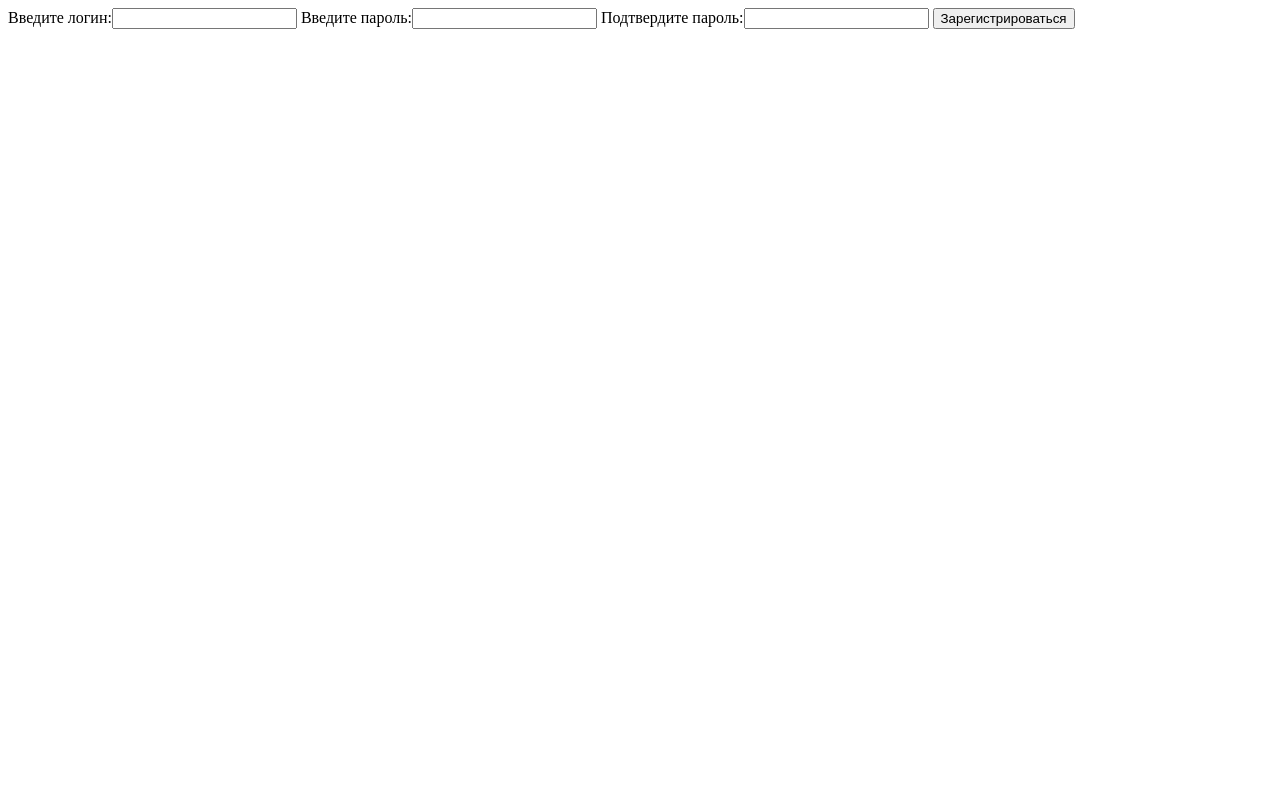
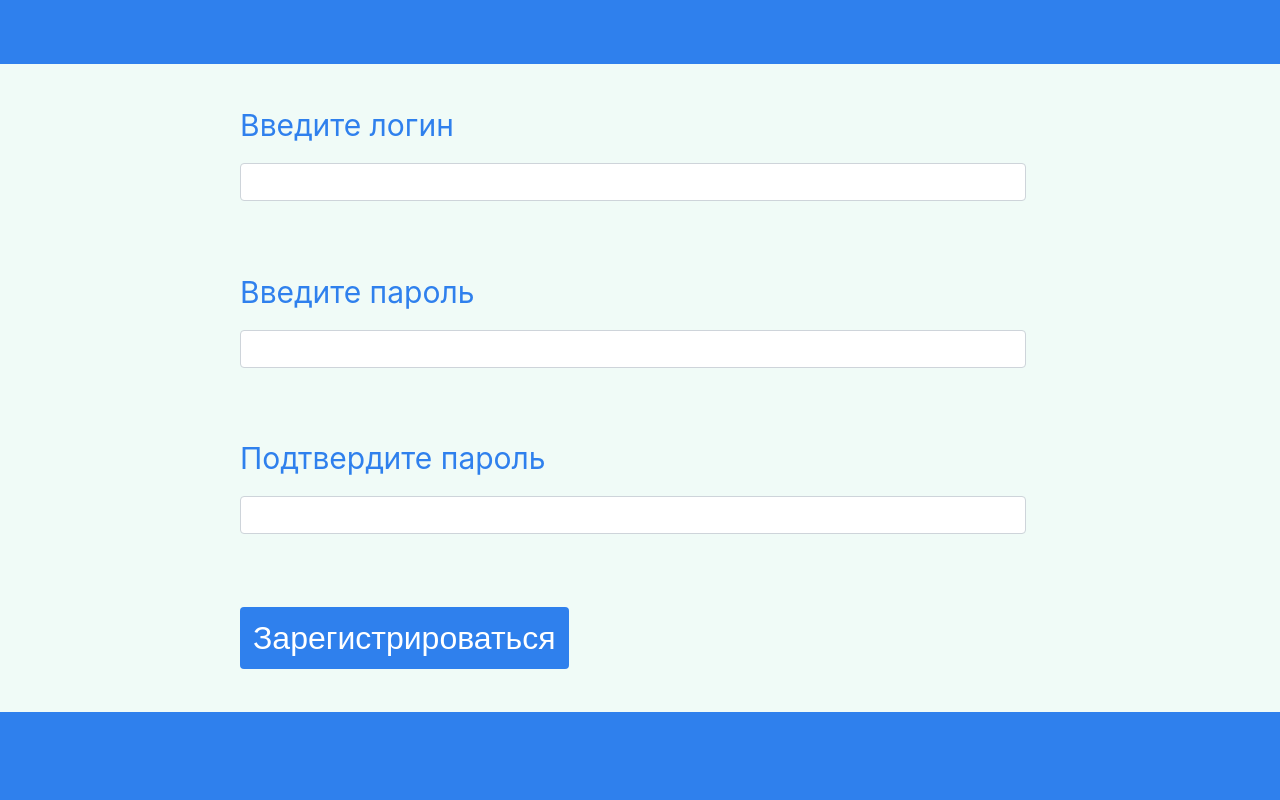
Before and after one commit to BaraevSergey/django_pm, a Django app: page /register in a window 1280 px wide. Run offline with Django 3.2, Linux system fonts and the light colour scheme.

Commit message:
оформление страницы регистрации

```diff
--- a/django_pm/mainapp/static/css/mainapp.css
+++ b/django_pm/mainapp/static/css/mainapp.css
@@ -37,7 +37,7 @@ code {
   background-color: #2F80ED;
 }
 
-.develop_span{
+.develop_span {
   font-size: 22px;
   color: #FFFFFF;
   margin-top: 30px; /* костыльное гавно чтобы было посередине */
@@ -49,7 +49,7 @@ code {
   margin-top: 30px; /* костыльное гавно чтобы было посередине */
 }
 
-#id_login, #id_password {
+#id_login, #id_password, #id_confirm_pass {
   display: block;
   padding: .375rem .75rem;
   font-size: 1rem;
@@ -91,7 +91,7 @@ code {
   flex-direction: row;
 }
 
-.authoruty {
+.authoruty, .register {
   display: flex;
   justify-items: center;
   flex-direction: column;
@@ -106,9 +106,29 @@ code {
   color: #2F80ED;
 }
 
-.input_password, .input_login {
+.input_password, .input_login, .conf_password {
   display: flex;
   flex-direction: column;
   width: 100%;
   height: 300px;
 }
+
+
+/* особые классы для страницы регистрации */
+.registration {
+  display: inline-block;
+  font-weight: 400;
+  line-height: 1.5;
+  color: #ffffff;
+  background-color: #2F80ED;
+  text-align: center;
+  text-decoration: none;
+  vertical-align: middle;
+  cursor: pointer;
+  user-select: none;
+  border: 1px solid transparent;
+  padding: .375rem .75rem;
+  font-size: 2rem;
+  border-radius: .25rem;
+  transition: color .15s ease-in-out,background-color .15s ease-in-out,border-color .15s ease-in-out,box-shadow .15s ease-in-out;
+}
--- a/django_pm/mainapp/templates/register_page.html
+++ b/django_pm/mainapp/templates/register_page.html
@@ -1,14 +1,41 @@
+{% load static %}
 <!DOCTYPE html>
 <html lang="en">
   <head>
     <meta charset="utf-8" />
     <title>Django_pm</title>
+    <link rel="stylesheet" href="{% static 'css/mainapp.css' %}" type="text/css"></link>
   </head>
   <body>
-    <form method="POST" action="add_register">
-      {% csrf_token %}
-      {{ form }}
-      <button> Зарегистрироваться</button>
-    </form>
+    <header class='header'>
+      <!-- тут надо замочек + кнопку логина -->
+    </header>
+    <main class='main'>
+      <form method="POST" action="add_register">
+        {% csrf_token %}
+        <div class='register'>
+          <div class='input_login'>
+            <span class='label'>{{ form.login.label }}</span>
+            {{ form.login }}
+          </div>
+          <div class='input_password'>
+            <span class='label'>{{ form.password.label }}</span>
+            {{ form.password }}
+          </div>
+          <div class='conf_password'>
+            <span class='label'>{{ form.confirm_pass.label }}</span>
+            {{ form.confirm_pass }}
+          </div>
+        </div>
+        <button type='submit' class='registration' name="login_button"> Зарегистрироваться</button>
+      </form>
+    </main>
+    <footer class='footer'>
+      <!-- <span class='develop_span'> This site is under construction</span>
+      <span class='my_info'>
+        Created by Baraev Sergey
+        baraev.sergey@mail.ru
+      </span> -->
+    </footer>
   </body>
 </html>
```
